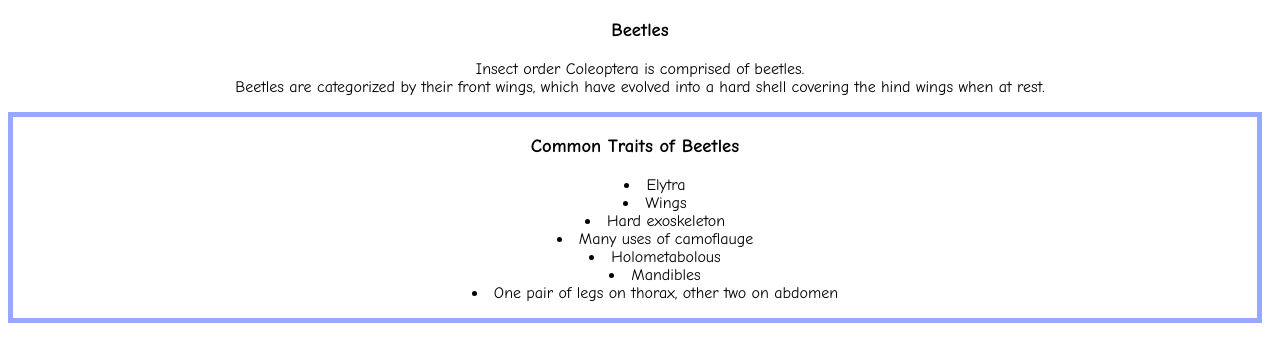
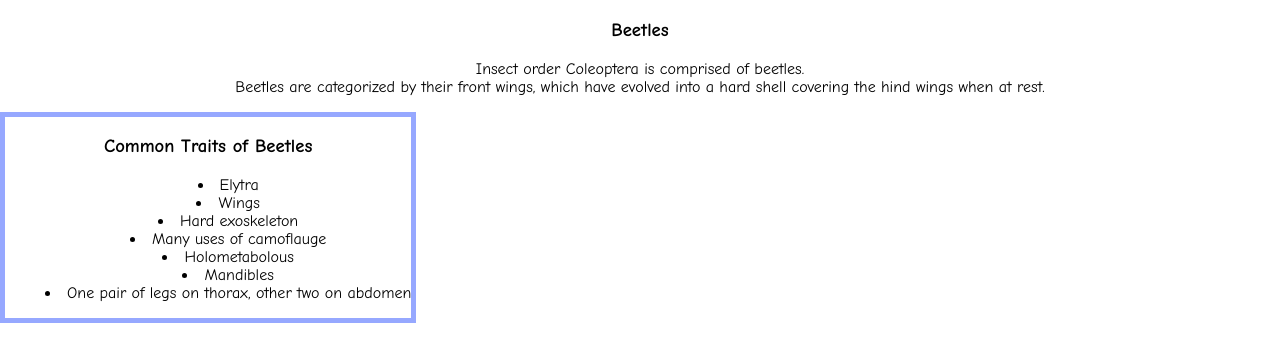
Before and after one commit to sillyguy2763/silly-silly, a plain HTML site: page coleoptera.html in a window 1280 px wide. Shown: the part 61-422 px from the top of the page. Drawn offline with Linux system fonts and the light colour scheme.

Commit message:
left align fixed
position-absolute

```diff
--- a/main.css
+++ b/main.css
@@ -46,7 +46,6 @@ h1 {
   }
 
 ul {
-    text-align: center;
     list-style-position: inside;
 }
 
@@ -56,7 +55,8 @@ ul {
     border-style: solid;
     border-color: #96a8ff;
     border-width: 5px;
-    margin: 10px;
+    margin: auto;
+    position: absolute;
+    left: 0px;
     text-align: center;
-    margin-left: 0px;
 }
```
